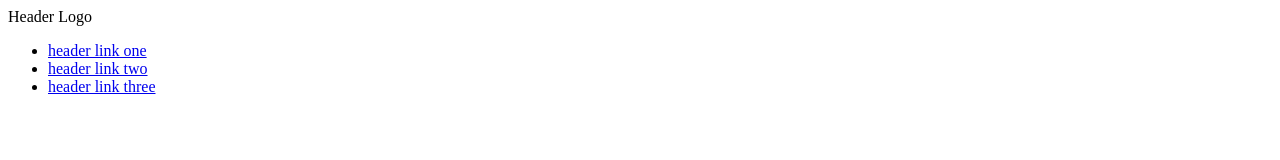
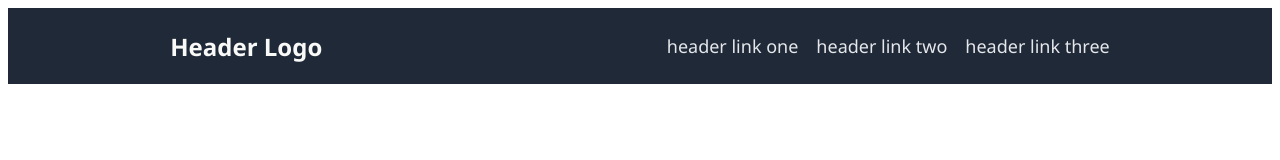
Before and after one commit to rosachen03/landing-page, a plain HTML site: page index.html in a window 1280 px wide. Drawn offline with Linux system fonts and the light colour scheme.

Commit message:
Add CSS to Header

```diff
--- a/style.css
+++ b/style.css
@@ -1,3 +1,34 @@
+body {
+    font-family:'Segoe UI', Tahoma, Geneva, Verdana, sans-serif;
+}
+
+.header {
+    align-items: center;
+    background-color: #1F2937;
+    display: flex;
+    justify-content: space-around;
+    padding: 10px;
+
+}
+
+.links {
+    display: flex;
+}
+
 .logo {
-    width: 100px;
+    color: #F9FAF8;
+    font-size: 24px;
+    font-weight: 600;
 }
+
+ul {
+    gap: 18px;
+    list-style: none;
+}
+
+a {
+    color: #E5E7EB;
+    font-size: 18px;
+    text-decoration: none;
+
+}
```
Also changed, not shown: index.html (+5 -5 lines).
